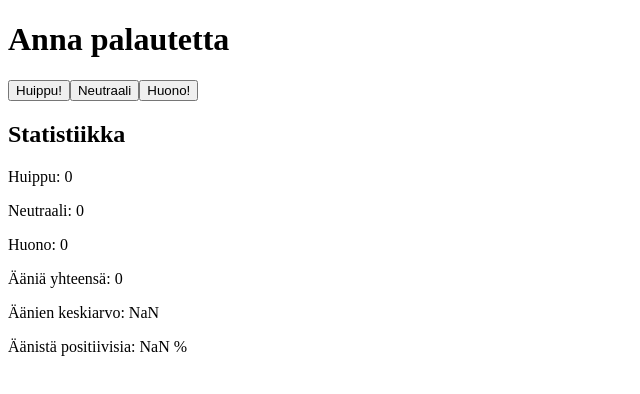
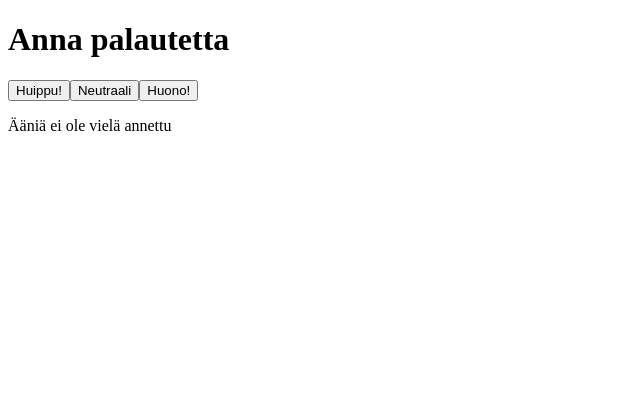
Before and after one commit to IidaPeltonen/FullStack2022, a React (Create React App) app in the folder Osa1/unicafe/: page / in a window 1280 px wide. Shown: the top 394 px of the page, without its empty margins (0-640 px from the left). Built offline with nearby package versions, Linux system fonts and the light colour scheme.

Commit message:
1.9 valmiiksi

```diff
--- a/Osa1/unicafe/src/App.js
+++ b/Osa1/unicafe/src/App.js
@@ -2,6 +2,12 @@ import { useState } from 'react'
 
 const Statistiikka = ({ good, neutral, bad, allClicks, allClicksYht, positiiviset}) => {
   /*tähän se tulostuskoodi*/
+  /* jos ääniä ei ole annettu */
+  if ((allClicks-1) === 0) {
+      return (
+        <p>Ääniä ei ole vielä annettu</p>
+      )
+  }
   return (
     <div>
       <h2>Statistiikka</h2>
@@ -15,6 +21,9 @@ const Statistiikka = ({ good, neutral, bad, allClicks, allClicksYht, positiivise
   )
 }
 
+const StatisticLine = (props) => {
+
+}
 const Button = ({ handleClick, text }) => (
   <button onClick={handleClick}>
     {text}
```
